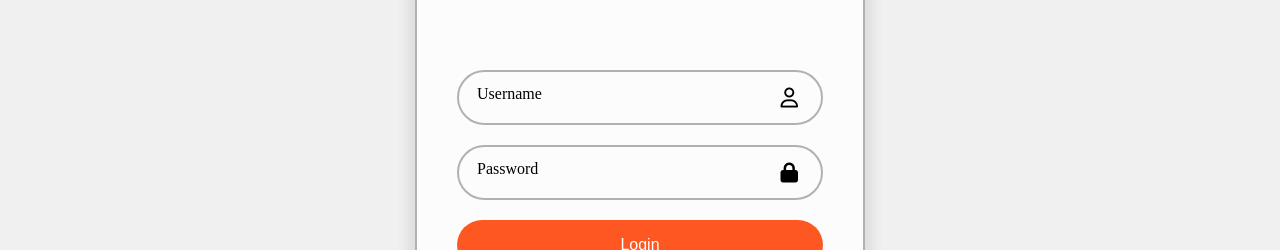
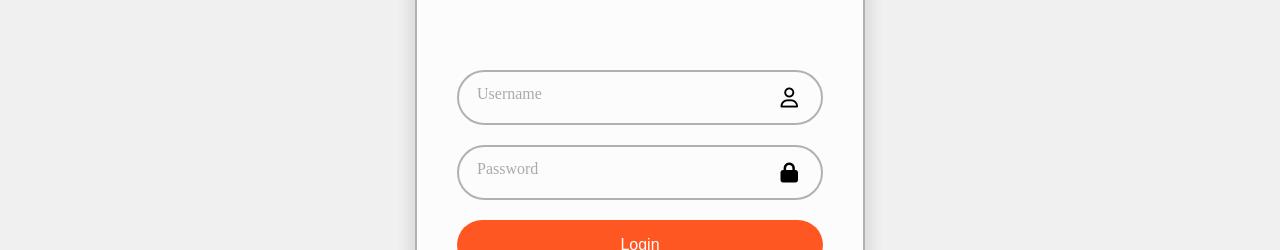
Before and after one commit to qnchoyy/e-commerce-shop, a React (Vite) app: page /login in a window 1280 px wide. Shown: the part 306-556 px from the top of the page. Built offline with nearby package versions, Linux system fonts and the light colour scheme.

Commit message:
refactor login css

```diff
--- a/package.json
+++ b/package.json
@@ -12,7 +12,9 @@
   "dependencies": {
     "react": "^18.3.1",
     "react-dom": "^18.3.1",
-    "react-router-dom": "^6.26.1"
+    "react-router-dom": "^6.26.1",
+    "react-swiper": "^0.1.5",
+    "swiper": "^11.1.11"
   },
   "devDependencies": {
     "@types/react": "^18.3.3",
--- a/src/components/Login/Login.jsx
+++ b/src/components/Login/Login.jsx
@@ -47,6 +47,7 @@ export default function Login() {
             type="text"
             className={styles.inputField}
             required
+            placeholder=""
           />
           <label className={styles.label}>Username</label>
           <i className="fa-regular fa-user icon" />
@@ -58,6 +59,7 @@ export default function Login() {
             type="password"
             className={styles.inputField}
             required
+            placeholder=""
           />
           <label htmlFor="password" className={styles.label}>
             Password
--- a/src/components/Login/Login.module.css
+++ b/src/components/Login/Login.module.css
@@ -78,7 +78,7 @@ a {
   width: 100%;
   font-size: 16px;
   height: 55px;
-  color: #b9b9b9;
+  color: #010101;
   background: transparent;
   padding-inline: 20px 54px;
   border-radius: 30px;
@@ -91,11 +91,13 @@ a {
   transition: 0.2s;
   top: 15px;
   left: 20px;
+  font-size: 16px;
+  color: #aaa;
+  transition: 0.2s ease all;
 }
 
 .inputField:focus ~ .label,
-.inputField:valid .label {
-  position: absolute;
+.inputField:not(:placeholder-shown) ~ .label {
   font-size: 14px;
   top: -10px;
   left: 20px;
```
Also changed, not shown: 1 other file (tests, documents, lock files or other folders).
